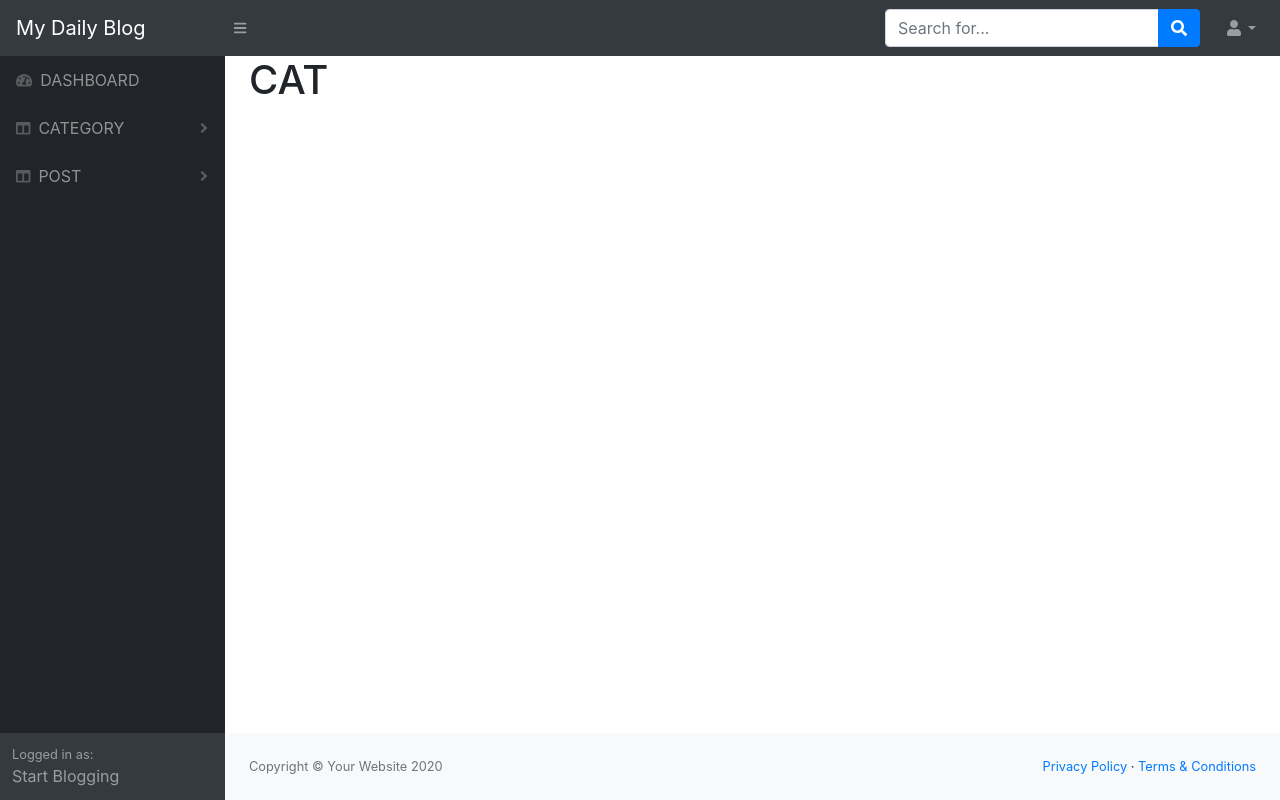
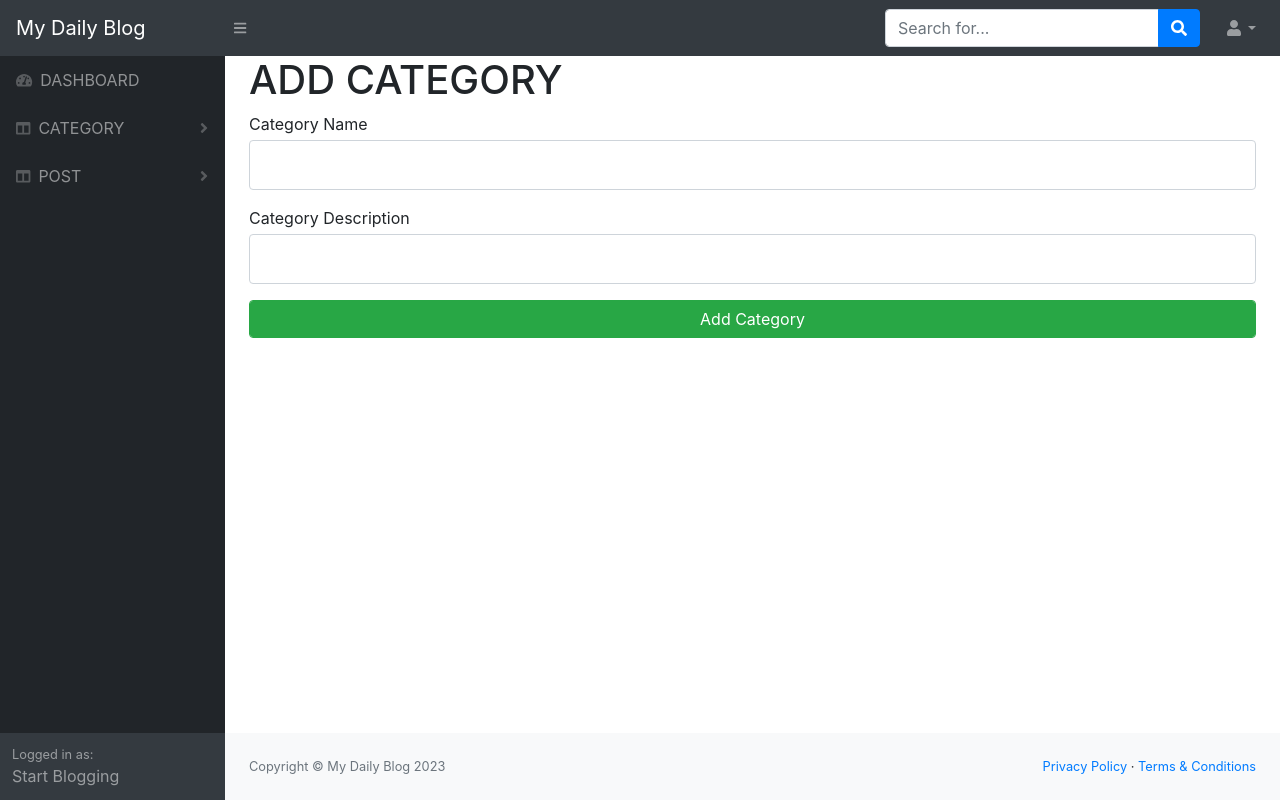
Before and after one commit to metaphor0000/Blog-Web-site-PHP-, a PHP site: page /add_category.php in a window 1280 px wide. Run offline with PHP 8.4, Linux system fonts and the light colour scheme; the visitor is signed in with stand-in values (Sample User, id 1); some libraries are stand-ins or nearby versions.

Commit message:
Class 11

```diff
--- a/admin/class/function.php
+++ b/admin/class/function.php
@@ -35,6 +35,23 @@ Class AdminBlog {
         }
     }
 
+    public function adminLogout(){
+        unset($_SESSION['adminID']);
+        unset($_SESSION['adminName']);
+        header('location:index.php');
+    }
+
+    public function add_cat($data){
+        $cat_name = $data['cat_name'];
+        $cat_des = $data['cat_des'];
+
+        $query="insert into category(cat_name,cat_des) values('$cat_name','$cat_des')";
+
+        if(mysqli_query($this->conn,$query)){
+            return "Inserted";
+        }
+    }
+
 }
 
 ?>
--- a/admin/includes/footer.php
+++ b/admin/includes/footer.php
@@ -1,7 +1,7 @@
 <footer class="py-4 bg-light mt-auto">
                     <div class="container-fluid">
                         <div class="d-flex align-items-center justify-content-between small">
-                            <div class="text-muted">Copyright &copy; Your Website 2020</div>
+                            <div class="text-muted">Copyright &copy; My Daily Blog 2023</div>
                             <div>
                                 <a href="#">Privacy Policy</a>
                                 &middot;
--- a/admin/includes/script.php
+++ b/admin/includes/script.php
@@ -1,6 +1,3 @@
-<script src="https://code.jquery.com/jquery-3.5.1.min.js" crossorigin="anonymous"></script>
-<script src="https://stackpath.bootstrapcdn.com/bootstrap/4.5.0/js/bootstrap.bundle.min.js" crossorigin="anonymous"></script>
-<script src="js/scripts.js"></script>
 <script src="https://code.jquery.com/jquery-3.5.1.min.js" crossorigin="anonymous"></script>
         <script src="https://stackpath.bootstrapcdn.com/bootstrap/4.5.0/js/bootstrap.bundle.min.js" crossorigin="anonymous"></script>
         <script src="js/scripts.js"></script>
--- a/admin/includes/topnav.php
+++ b/admin/includes/topnav.php
@@ -1,5 +1,6 @@
+
 <nav class="sb-topnav navbar navbar-expand navbar-dark bg-dark">
-            <a class="navbar-brand" href="index.html">My Daily Blog</a>
+            <a class="navbar-brand" href="index.php">My Daily Blog</a>
             <button class="btn btn-link btn-sm order-1 order-lg-0" id="sidebarToggle" href="#"><i class="fas fa-bars"></i></button>
             <!-- Navbar Search-->
             <form class="d-none d-md-inline-block form-inline ml-auto mr-0 mr-md-3 my-2 my-md-0">
@@ -18,7 +19,7 @@
                         <a class="dropdown-item" href="#">Settings</a>
                         <a class="dropdown-item" href="#">Activity Log</a>
                         <div class="dropdown-divider"></div>
-                        <a class="dropdown-item" href="login.html">Logout</a>
+                        <a class="dropdown-item" href="?adminLogout=Logout">Logout</a>
                     </div>
                 </li>
             </ul>
--- a/admin/index.php
+++ b/admin/index.php
@@ -1,8 +1,10 @@
 <?php
 
 session_start();
-$id=$_SESSION['adminID'];
-if($id){
+if(isset($_SESSION['adminID'])){
+    $id=$_SESSION['adminID'];
+}
+if(isset($id)){
     header("location:dashboard.php");
 }
 
--- a/admin/template.php
+++ b/admin/template.php
@@ -1,8 +1,15 @@
 <?php include("class/function.php");
+    $obj = new AdminBlog();
     session_start();
     $id=$_SESSION['adminID'];
     if(!$id){
         header("location:index.php");
+    }
+
+    if(isset($_GET['adminLogout'])){
+        if($_GET['adminLogout']=='Logout'){
+            $obj->adminLogout();
+        }
     }
 ?>
 <?php include_once("includes/head.php") ?>
--- a/admin/view/add_cat_view.php
+++ b/admin/view/add_cat_view.php
@@ -1 +1,19 @@
-<h1>CAT</h1>
+<?php
+    if(isset($_POST['add_cat'])){
+        $ret_msg = $obj->add_cat($_POST);
+    }
+?>
+
+<h1>ADD CATEGORY</h1>
+<?php if(isset($ret_msg)){ echo "Successfully Added";} ?>
+<form action="" method="POST">
+    <div class="form-group">
+        <label class="mb-1" for="cat_name">Category Name</label>
+        <input name="cat_name" class="form-control py-4" id="cat_name" type="text" />
+    </div>
+    <div class="form-group">
+        <label class="mb-1" for="cat_des">Category Description</label>
+        <input name="cat_des" class="form-control py-4" id="cat_des" type="text" />
+    </div>
+    <input type="submit" name="add_cat" value="Add Category" class="form-control btn btn-block btn btn-success">
+</Form>
```
Lines whose indentation alone changed are shown as unchanged.
